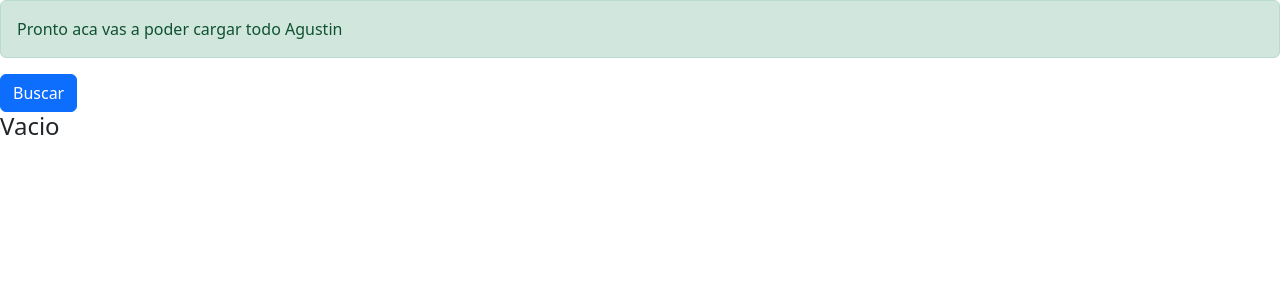
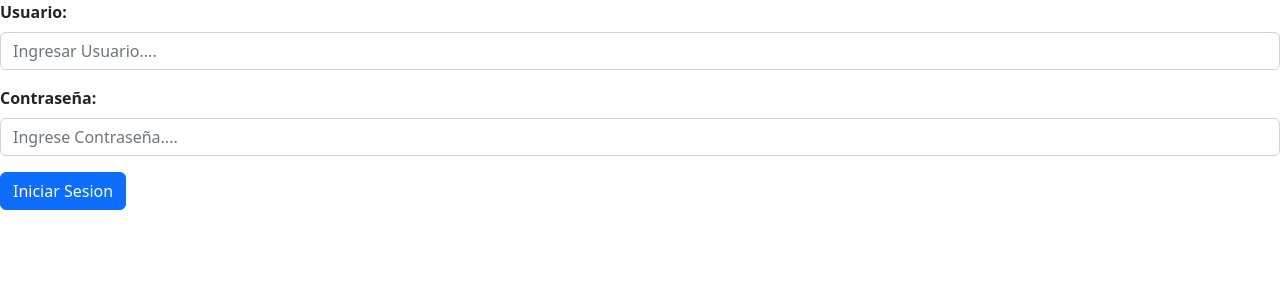
Before and after one commit to lean93/abm-secretaria, a React (Create React App) app: page / in a window 1280 px wide. Shown: the top 300 px of the page. Built offline with nearby package versions, Linux system fonts and the light colour scheme.

Commit message:
advance with some forms interacts

```diff
--- a/src/App.js
+++ b/src/App.js
@@ -1,35 +1,22 @@
 import 'bootstrap/dist/css/bootstrap.min.css';
-
-import Alert from 'react-bootstrap/Alert';
-import Button from 'react-bootstrap/Button';
-import axios from 'axios';
-
 import React, { useState } from 'react';
+import TestForm from './components/forms/TestForm';
+import LoginComponent from './components/login/LoginComponent';
 
 
 function App() {
 
-  const [data, setData] = useState("Vacio");
+  const [userData, setUserData] = useState(undefined);
 
-
-  const getData =()=>{
-    axios.get("https://funny-manatee-217b3e.netlify.app/.netlify/functions/api/clientes").then(response=>{
-      console.log(response);
-      setData(JSON.stringify(response.data))
-    }).catch(error=>{
-
-    });
+  const exitFunction = ()=>{
+    setUserData(undefined);
   }
 
   return (
     <>
-    <Alert key='success' variant='success'>
-      Pronto aca vas a poder cargar todo Agustin
-    </Alert>
-    <Button onClick={getData} variant="primary">Buscar</Button>
-    <h4>{data}</h4>
-     </>
-    );
+    {!userData? <LoginComponent login={setUserData}/>:<TestForm userData={userData} exit={exitFunction}/> }
+    </>
+  );
 }
 
 export default App;
--- /dev/null
+++ b/src/components/forms/TestForm.js
@@ -0,0 +1,37 @@
+import 'bootstrap/dist/css/bootstrap.min.css';
+
+import Alert from 'react-bootstrap/Alert';
+import Button from 'react-bootstrap/Button';
+import axios from 'axios';
+
+import React, { useState } from 'react';
+
+
+function TestForm(props) {
+
+  const [data, setData] = useState("Vacio");
+
+
+  const getData =()=>{
+    axios.get("https://funny-manatee-217b3e.netlify.app/.netlify/functions/api/clientes").then(response=>{
+      console.log(response);
+      setData(JSON.stringify(response.data))
+    }).catch(error=>{
+
+    });
+  }
+
+  return (
+    <>
+    <Alert key='success' variant='success'>
+      Pronto aca vas a poder cargar todo {props.userData.user}
+    </Alert>
+    <Button onClick={getData} variant="primary">Buscar</Button>
+    <Button onClick={props.exit} variant="danger">Salir</Button>
+
+    <h4>{data}</h4>
+     </>
+    );
+}
+
+export default TestForm;
--- /dev/null
+++ b/src/components/login/LoginComponent.js
@@ -0,0 +1,45 @@
+import axios from 'axios';
+import React, { useState } from 'react';
+import Button from 'react-bootstrap/Button';
+import Form from 'react-bootstrap/Form';
+
+function LoginComponent(props) {
+
+  const [user, setUser] = useState();
+  const [password, setPassword] = useState();
+
+
+  const getData =()=>{
+
+  }
+
+  const onChangeInput = (e, stateSetter)=>{
+    stateSetter(e.target.value)
+  }
+
+  const login=()=>{
+    console.log("Iniciando Sesion. Usuario: " +user+ " Constrasñea: " +password)
+    props.login({user:user})
+  }
+
+  return (
+    <>
+    <Form>
+        <Form.Group className="mb-3" controlId="formBasicUser">
+            <Form.Label><b>Usuario: </b></Form.Label>
+            <Form.Control type="user" placeholder="Ingresar Usuario...." onChange={(e)=> onChangeInput(e, setUser)} value={user}/>
+        </Form.Group>
+
+        <Form.Group className="mb-3" controlId="formBasicPassword">
+            <Form.Label><b>Contraseña: </b></Form.Label>
+            <Form.Control type="password" placeholder="Ingrese Contraseña...." onChange={(e)=> onChangeInput(e, setPassword)} value={password}/>
+        </Form.Group>
+        <Button variant="primary" onClick={login}>
+            Iniciar Sesion
+        </Button>
+    </Form>
+    </>
+    );
+}
+
+export default LoginComponent;
```
